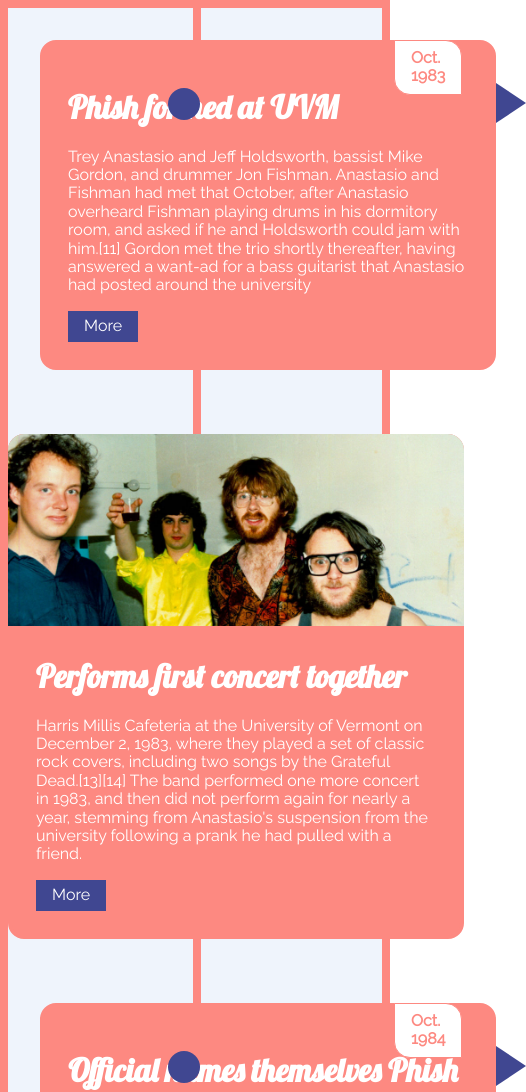
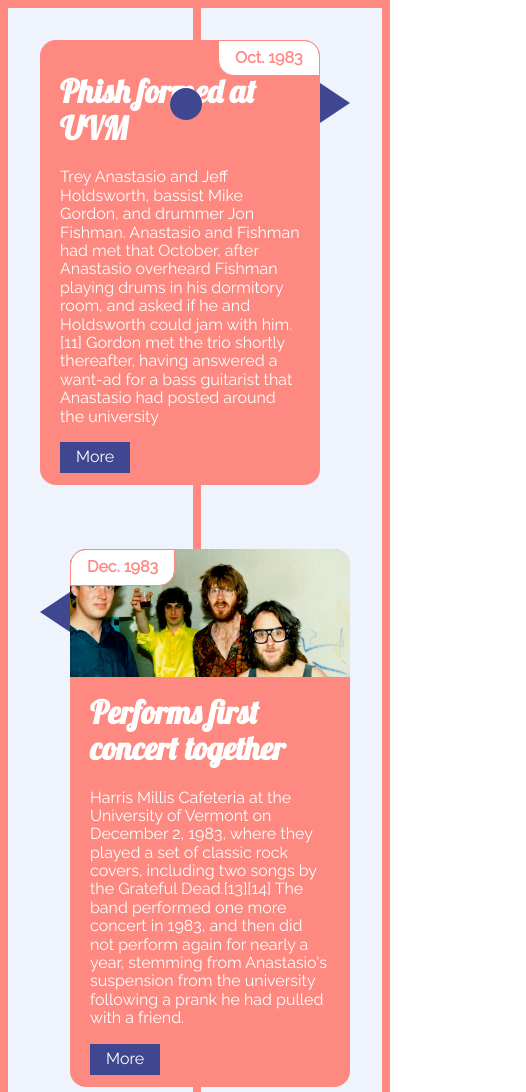
Before and after one commit to ggroshansii/css-vertical-timeline, a plain HTML site: page index.html in a window 390 px wide. Shown: the top 1092 px of the page, 526 px wide, since content can reach past the window. Drawn offline with Linux system fonts and the light colour scheme.

Commit message:
added first two media queries

```diff
--- a/scss/styles.scss
+++ b/scss/styles.scss
@@ -174,10 +174,85 @@ h1 {
     border:none;
 }
 
-// @media screen and (max-width: 975px) {
-//     .timeline-element {
-//         background-color: $phishBlue;
-//         width: 20rem;
-//         padding: 0.5rem 1rem;
-//     }
-// }
+@media screen and (max-width: 1150px) {
+    .timeline-element {
+        width: 20rem;
+        padding: 0.5rem 1rem;
+    } .left {
+
+        &::after {
+            left: 392px;
+
+        }
+
+        .date-box{
+            left: 290px;
+
+        }
+    } .right {
+
+        &::after {
+            right: 392px;
+        }
+        img {
+            height: 8rem;
+            bottom: 12px;
+            left: -20px;
+            width: 22.5rem;
+
+        }
+        .date-box{
+            right: 287px;
+        }
+
+    }
+}
+
+@media screen and (max-width: 920px) {
+    .timeline-element {
+        width: 15rem;
+        padding: 0.5rem 1rem;
+    } .left {
+
+        &::after {
+            left: 312px;
+
+        }
+
+        .date-box{
+            left: 210px;
+
+        }    &::before {
+            content: "";
+            position: absolute;
+            @include circle;
+            right: 48.1%;
+            top: 80px;
+        }
+    } .right {
+
+        &::after {
+            right: 312px;
+        }
+        img {
+            height: 8rem;
+            bottom: 12px;
+            left: -20px;
+            width: 17.5rem;
+
+        }
+        .date-box{
+            right: 207px;
+        }&::before {
+            content: "";
+            position: absolute;
+            @include circle;
+            right: 48.1%;
+            top: 80px;
+        }
+
+    }
+}
+
+@media screen and (max-width: 760px) {
+}
```
Also changed, not shown: css/styles.css, 1 other file.
